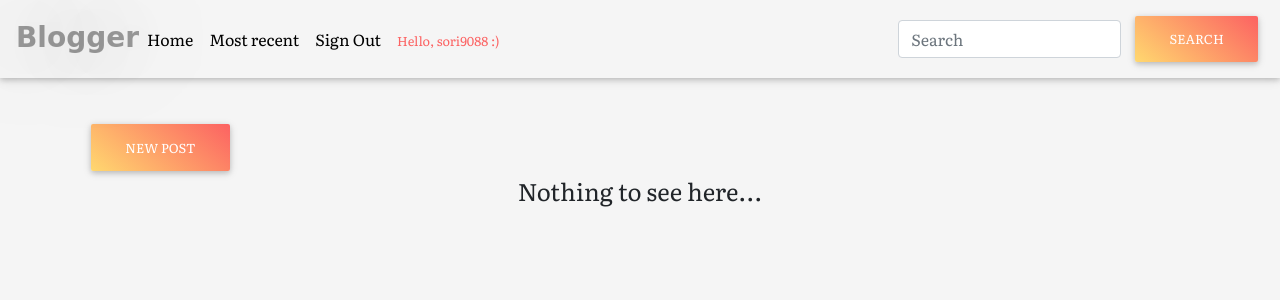
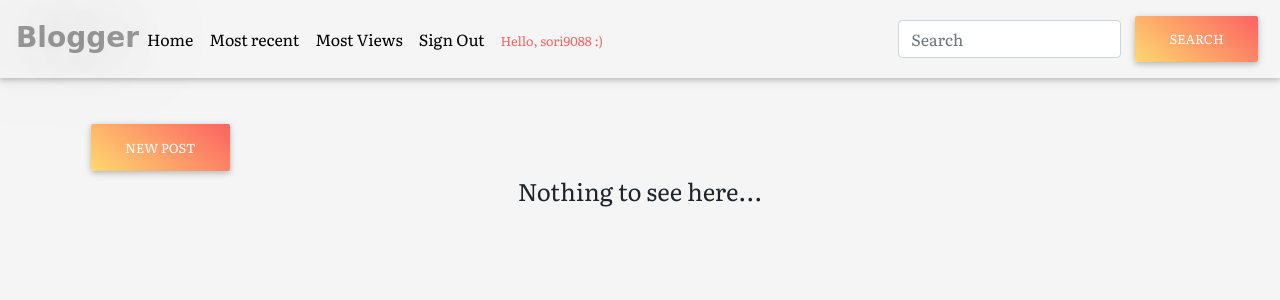
Before and after one commit to sori9088/p-blogger, a Flask app: template templates/views/home.html in a window 1280 px wide. Shown: the top 300 px of the page. Run offline with Flask 2, Linux system fonts and the light colour scheme; the template is opened without the code that fills it, so the values that code supplies are empty; a user stored in the database is signed in; some libraries are stand-ins or nearby versions; some web fonts are replaced; grey boxes are pictures that could not be loaded.

Commit message:
incorporated Top Views Page

```diff
--- a/app.py
+++ b/app.py
@@ -1,6 +1,7 @@
 import os
 from flask import  Flask, render_template, request, redirect, url_for, flash
 from flask_sqlalchemy import SQLAlchemy
+from flask_migrate import Migrate
 from sqlalchemy.sql import func
 from flask_fontawesome import FontAwesome
 import datetime
@@ -17,6 +18,8 @@ app.config['SEND_FILE_MAX_AGE_DEFAULT'] = 0
 app.config['SQLALCHEMY_DATABASE_URI'] = 'sqlite:///db.db'
 db = SQLAlchemy(app)
 
+# setup flask migrate
+migrate = Migrate(app,db)
 
 login_manager = LoginManager()
 login_manager.init_app(app)
@@ -33,7 +36,7 @@ class Blog(db.Model) :
     user_id = db.Column(db.Integer, nullable=False)
     created = db.Column(db.DateTime(timezone=True), server_default=func.now())
     updated = db.Column(db.DateTime(timezone=True), onupdate=func.now())
-    view_count = db.Column(db.Integer, default=0)
+    views_count = db.Column(db.Integer, default=0)
 
 class Comment(db.Model) :
     id = db.Column(db.Integer,primary_key = True)
@@ -79,9 +82,23 @@ def load_user(user_id):
 @app.route("/post/<id>")
 def singlepost(id) :
     post = Blog.query.filter_by(id = id).first()
+    post.views_count += 1
+    db.session.commit()
     comments = Comment.query.filter_by(parent_id=id).all()
     return render_template("views/singlepost.html", post=post,comments=comments )
 
+@app.route("/post/top", methods = ["GET"])
+def topviews():
+    posts = Blog.query.order_by(Blog.views_count.desc()).limit(5).all()
+    comments = Comment.query.all()
+    likes = Likes.query.all()
+    for post in posts:
+        post.comments = Comment.query.filter_by(parent_id = post.id).all()
+        post.likes = Likes.query.filter_by(postid = post.id).all()
+    if request.args.get('filter') == 'most-recent':
+        posts = Blog.query.order_by(Blog.created.desc()).all()
+        return render_template('views/home.html', posts=posts, comments=comments ,likes=likes)
+    return render_template("views/home.html", posts=posts, comments=comments, likes=likes)
 
 @app.route("/", methods=["GET", "POST"])
 def view_post():
--- a/templates/views/navbar.html
+++ b/templates/views/navbar.html
@@ -14,6 +14,9 @@
             {% if current_user.is_authenticated %}
             <li class="nav-item">
                 <a class="nav-link" href={{ url_for('view_post',filter='most-recent' ) }}>Most recent</a>
+            </li>
+            <li class="nav-item">
+                <a class="nav-link" href={{ url_for('topviews')}}>Most Views</a>
             </li>
             <li class="nav-item">
               <a class="nav-link" href={{ url_for('signout') }}>Sign Out</a>
--- a/templates/views/posts.html
+++ b/templates/views/posts.html
@@ -28,7 +28,7 @@
       <div class="d-flex">
         <div class='likes mr-5'><a href={{url_for('toggle_like', id=post.id )}}><i class="fas fa-heart"></i></a><span class="ml-2">{{post.likes|length}}</span></div>
         <div class='totalcomments mr-5'><i class="fas fa-comment"></i><span class='ml-2'>{{post.comments|length}}</span></div>
-        <div class='totalcomments'><i class="fas fa-eye"></i><span class='ml-2'>{{post.views|length}}</span></div>
+        <div class='totalcomments'><i class="fas fa-eye"></i><span class='ml-2'>{{post.views_count}}</span></div>
       </div>
     </div>
     <p>
--- a/templates/views/singlepost.html
+++ b/templates/views/singlepost.html
@@ -25,7 +25,8 @@
         </div>
         <div class="d-flex">
           <div class='likes mr-5'><a href={{url_for('toggle_like', id=post.id )}}><i class="fas fa-heart"></i></a><span class="ml-2">{{post.likes|length}}</span></div>
-          <div class='totalcomments'><i class="fas fa-comment"></i><span class='ml-2'>{{post.comments|length}}</span></div>
+          <div class='totalcomments mr-5'><i class="fas fa-comment"></i><span class='ml-2'>{{post.comments|length}}</span></div>
+          <div class='totalcomments'><i class="fas fa-eye"></i><span class='ml-2'>{{post.views_count}}</span></div>
         </div>
       </div>
       <p>
```
Also changed, not shown: db.db.
